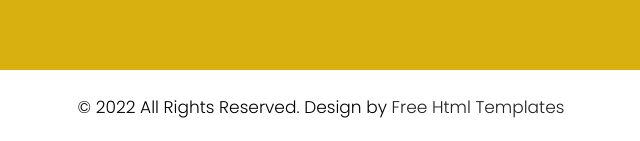
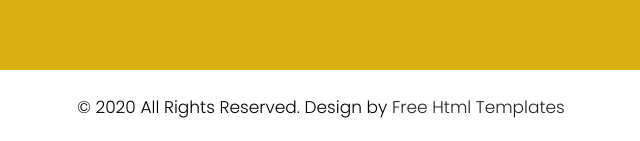
Before and after one commit to webimpactuw/spicyo, a website: page index.html in a window 1280 px wide. Shown: the part 5115-5256 px from the top of the page, 319-959 px from the left. Drawn offline with Linux system fonts and the light colour scheme.

Commit message:
Introduce bug

```diff
--- a/index.html
+++ b/index.html
@@ -454,7 +454,7 @@
             </div>
             <div class="copyright">
                 <div class="container">
-                    <p>© 2022 All Rights Reserved. Design by<a href="https://html.design/"> Free Html Templates</a></p>
+                    <p>© 2020 All Rights Reserved. Design by<a href="https://html.design/"> Free Html Templates</a></p>
                 </div>
             </div>
         </div>
```
